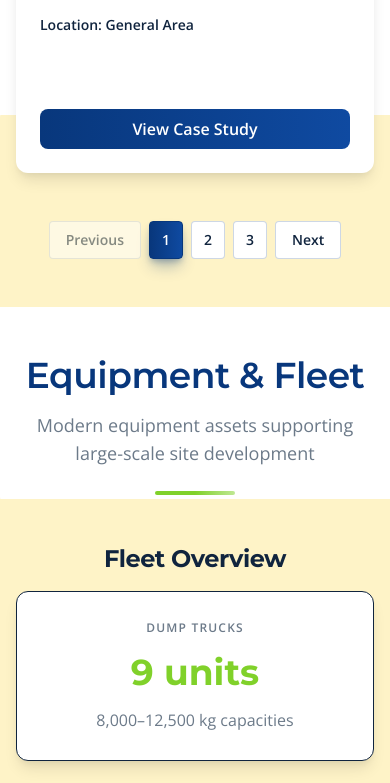
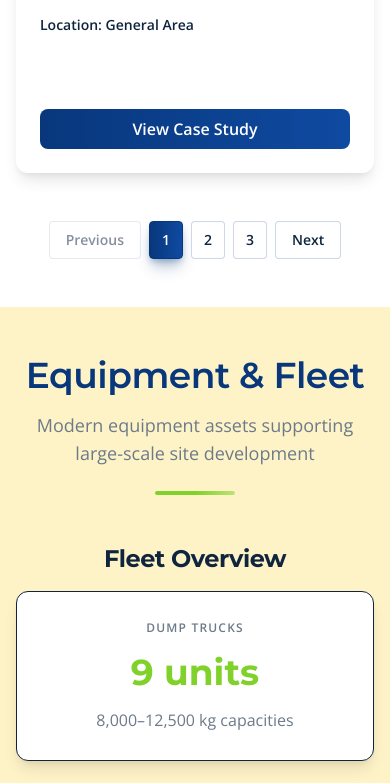
Before and after one commit to CarlAbigania/Cliberduche-Portfolio, a React (Vite) app: page / in a window 390 px wide. Shown: the part 8066-8849 px from the top of the page. Built offline with nearby package versions, Linux system fonts and the light colour scheme.

Commit message:
Remove the decorative element when in tablet and mobile view

```diff
--- a/src/components/EquipmentFleet.jsx
+++ b/src/components/EquipmentFleet.jsx
@@ -54,9 +54,9 @@ const EquipmentFleet = () => {
   return (
     <section id="equipment" className="py-12 md:py-16 bg-amber-100 dark:bg-amber-950 relative overflow-hidden" style={{ position: 'relative', zIndex: 15 }}>
       {/* Decorative background element - top-right */}
-      <div className="absolute top-0 -right-10 w-[450px] h-48 bg-white dark:bg-slate-900 skew-x-12 pointer-events-none" />
+      <div className="hidden lg:block absolute top-0 -right-10 w-[450px] h-48 bg-white dark:bg-slate-900 skew-x-12 pointer-events-none" />
       {/* Decorative background element - bottom-right */}
-      <div className="absolute bottom-0 -right-10 w-[450px] h-48 bg-white dark:bg-slate-900 -skew-x-12 pointer-events-none" />
+      <div className="hidden lg:block absolute bottom-0 -right-10 w-[450px] h-48 bg-white dark:bg-slate-900 -skew-x-12 pointer-events-none" />
       <div className="max-w-container mx-auto px-4 relative z-10">
         <div className="section-title text-center mb-12">
           <h2 className="text-primary dark:text-blue-400 mb-4 scroll-fade-up" ref={titleRef}>
--- a/src/components/ProcessOverview.jsx
+++ b/src/components/ProcessOverview.jsx
@@ -53,7 +53,7 @@ const ProcessOverview = () => {
   return (
     <section id="process" className="py-12 md:py-16 bg-white dark:bg-slate-900 relative overflow-hidden" style={{ position: 'relative', zIndex: 15 }}>
       {/* Decorative background element - top-left */}
-      <div className="absolute top-0 -left-5 w-[450px] h-48 bg-amber-100 dark:bg-amber-950 skew-x-12 pointer-events-none" />
+      <div className="hidden lg:block absolute top-0 -left-5 w-[450px] h-48 bg-amber-100 dark:bg-amber-950 skew-x-12 pointer-events-none" />
       <div className="max-w-container mx-auto px-4 relative z-10">
         <div className="section-title text-center mb-12">
           <h2 className="text-primary dark:text-blue-400 mb-4 scroll-fade-up" ref={titleRef}>
--- a/src/components/Projects.jsx
+++ b/src/components/Projects.jsx
@@ -161,7 +161,7 @@ const Projects = () => {
   return (
     <section id="projects" className="py-12 md:py-16 bg-white dark:bg-slate-900 relative overflow-hidden" style={{ position: 'relative', zIndex: 15 }}>
       {/* Decorative background element - bottom-left */}
-      <div className="absolute bottom-0 -left-5 w-[450px] h-48 bg-amber-100 dark:bg-amber-950 -skew-x-12 pointer-events-none" />
+      <div className="hidden lg:block absolute bottom-0 -left-5 w-[450px] h-48 bg-amber-100 dark:bg-amber-950 -skew-x-12 pointer-events-none" />
       <div className="max-w-container mx-auto px-4 relative z-10">
         {/* Section Title */}
         <div className="section-title text-center mb-12">
```
